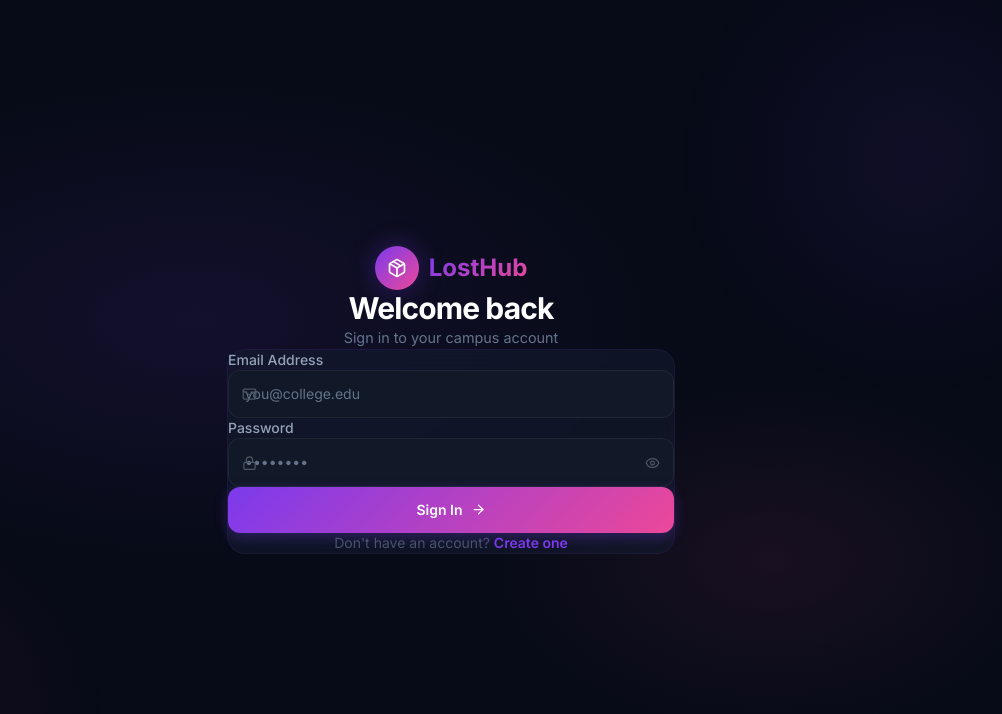
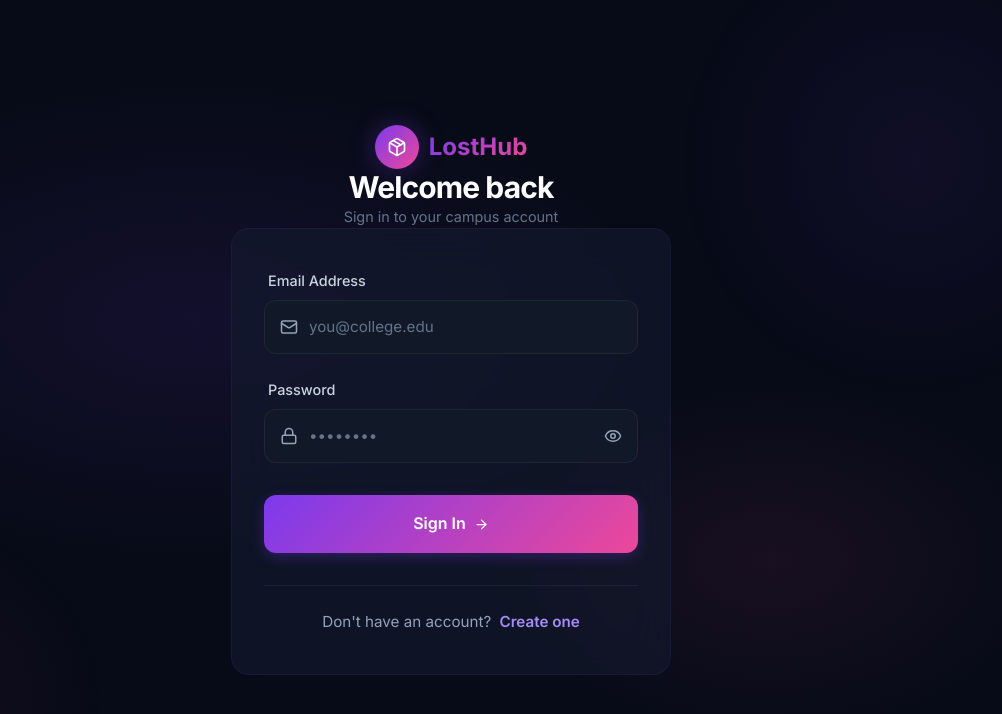
Before and after one commit to Shovit-99/SafeHands, a React (Vite) app in the folder frontend/: page /login in a window 1280 px wide. Shown: the top 714 px of the page, without its empty margins (189-1191 px from the left). Built offline with nearby package versions, Linux system fonts and the light colour scheme; no server answers.

Commit message:
style: Fix AuthPages spacing and icon alignment

```diff
--- a/frontend/src/index.css
+++ b/frontend/src/index.css
@@ -331,15 +331,23 @@ h1, h2, h3, h4, h5, h6 {
 /* ─── Form Inputs ───────────────────────────────────────────────────────────── */
 .input-field {
   width: 100%;
-  padding: 0.75rem 1rem;
+  padding: 0.875rem 1.25rem;
   background: var(--bg-secondary);
   border: 1px solid var(--border-subtle);
   border-radius: var(--radius-md);
   color: var(--text-primary);
   font-family: 'Inter', sans-serif;
-  font-size: 0.875rem;
+  font-size: 0.95rem;
   transition: border-color 0.2s, box-shadow 0.2s;
   outline: none;
+}
+
+.input-with-icon-left {
+  padding-left: 2.75rem;
+}
+
+.input-with-icon-right {
+  padding-right: 2.75rem;
 }
 
 .input-field:focus {
--- a/frontend/src/pages/AuthPages.tsx
+++ b/frontend/src/pages/AuthPages.tsx
@@ -76,15 +76,15 @@ interface InputGroupProps {
 }
 
 const InputGroup: React.FC<InputGroupProps> = ({ label, icon, children }) => (
-  <div>
+  <div style={{ display: 'flex', flexDirection: 'column', gap: '0.5rem' }}>
     <label
-      className="block text-sm font-medium mb-2"
-      style={{ color: '#94a3b8' }}
+      className="block font-medium"
+      style={{ color: '#cbd5e1', fontSize: '0.9rem', paddingLeft: '0.25rem' }}
     >
       {label}
     </label>
     <div className="relative">
-      <div className="absolute left-3.5 top-1/2 -translate-y-1/2" style={{ color: '#4b5563' }}>
+      <div className="absolute left-4 top-1/2 -translate-y-1/2" style={{ color: '#94a3b8' }}>
         {icon}
       </div>
       {children}
@@ -158,22 +158,22 @@ export const LoginPage: React.FC = () => {
 
   return (
     <AuthLayout>
-      <div className="w-full max-w-md">
+      <div style={{ width: '100%', maxWidth: '440px', margin: '0 auto' }}>
         <AuthLogo title="Welcome back" subtitle="Sign in to your campus account" />
 
         <div
-          className="glass-card p-8"
-          style={{ border: '1px solid rgba(124,58,237,0.1)' }}
+          className="glass-card"
+          style={{ border: '1px solid rgba(124,58,237,0.1)', padding: '2.5rem 2rem' }}
         >
           {requires2FA ? (
-            <form onSubmit={handle2FASubmit} className="space-y-5 animate-fadeInUp">
-              <p style={{ color: 'var(--text-secondary)', textAlign: 'center', marginBottom: '1.5rem', fontSize: '0.9rem' }}>
+            <form onSubmit={handle2FASubmit} style={{ display: 'flex', flexDirection: 'column', gap: '1.5rem' }} className="animate-fadeInUp">
+              <p style={{ color: 'var(--text-secondary)', textAlign: 'center', marginBottom: '0.5rem', fontSize: '0.95rem' }}>
                 Your account is protected by two-factor authentication. Please enter the 6-digit code from your authenticator app.
               </p>
-              <InputGroup label="Authentication Code" icon={<Lock size={15} />}>
+              <InputGroup label="Authentication Code" icon={<Lock size={18} />}>
                 <input
                   type="text"
-                  className="input-field pl-10"
+                  className="input-field input-with-icon-left"
                   placeholder="000000"
                   value={twoFaToken}
                   onChange={(e) => setTwoFaToken(e.target.value.replace(/\D/g, '').slice(0, 6))}
@@ -186,7 +186,8 @@ export const LoginPage: React.FC = () => {
               <button
                 type="submit"
                 disabled={loading || twoFaToken.length !== 6}
-                className="btn-primary w-full py-3 mt-2"
+                className="btn-primary w-full"
+                style={{ padding: '1rem', marginTop: '0.5rem', fontSize: '1rem' }}
               >
                 {loading ? (
                   <><Loader2 size={16} className="animate-spin" /> Verifying...</>
@@ -204,11 +205,11 @@ export const LoginPage: React.FC = () => {
               </button>
             </form>
           ) : (
-            <form onSubmit={handleSubmit} className="space-y-5">
-              <InputGroup label="Email Address" icon={<Mail size={15} />}>
+            <form onSubmit={handleSubmit} style={{ display: 'flex', flexDirection: 'column', gap: '1.5rem' }}>
+              <InputGroup label="Email Address" icon={<Mail size={18} />}>
                 <input
                   type="email"
-                  className="input-field pl-10"
+                  className="input-field input-with-icon-left"
                   placeholder="you@college.edu"
                   value={form.email}
                   onChange={(e) => setForm({ ...form, email: e.target.value })}
@@ -218,10 +219,10 @@ export const LoginPage: React.FC = () => {
                 />
               </InputGroup>
 
-              <InputGroup label="Password" icon={<Lock size={15} />}>
+              <InputGroup label="Password" icon={<Lock size={18} />}>
                 <input
                   type={showPass ? 'text' : 'password'}
-                  className="input-field pl-10 pr-10"
+                  className="input-field input-with-icon-left input-with-icon-right"
                   placeholder="••••••••"
                   value={form.password}
                   onChange={(e) => setForm({ ...form, password: e.target.value })}
@@ -232,19 +233,20 @@ export const LoginPage: React.FC = () => {
                 <button
                   type="button"
                   onClick={() => setShowPass(!showPass)}
-                  className="absolute right-3.5 top-1/2 -translate-y-1/2 transition-colors"
-                  style={{ color: '#4b5563' }}
+                  className="absolute right-4 top-1/2 -translate-y-1/2 transition-colors"
+                  style={{ color: '#94a3b8' }}
                   id="toggle-password"
                 >
-                  {showPass ? <EyeOff size={15} /> : <Eye size={15} />}
+                  {showPass ? <EyeOff size={18} /> : <Eye size={18} />}
                 </button>
               </InputGroup>
 
               <button
                 type="submit"
                 disabled={loading}
-                className="btn-primary w-full py-3 mt-2"
+                className="btn-primary w-full"
                 id="login-submit"
+                style={{ padding: '1rem', marginTop: '0.5rem', fontSize: '1rem' }}
               >
                 {loading ? (
                   <><Loader2 size={16} className="animate-spin" /> Signing in...</>
@@ -256,16 +258,18 @@ export const LoginPage: React.FC = () => {
           )}
 
           {!requires2FA && (
-            <p className="text-center text-sm mt-6" style={{ color: '#475569' }}>
+            <div style={{ marginTop: '2rem', textAlign: 'center', borderTop: '1px solid var(--border-subtle)', paddingTop: '1.5rem' }}>
+              <p style={{ color: '#94a3b8', fontSize: '0.95rem' }}>
                 Don&apos;t have an account?{' '}
                 <Link
                   to="/register"
-                className="font-semibold transition-colors"
-                style={{ color: '#7C3AED' }}
+                  className="font-semibold transition-colors hover-lift"
+                  style={{ color: '#a78bfa', marginLeft: '0.25rem' }}
                 >
                   Create one
                 </Link>
               </p>
+            </div>
           )}
         </div>
       </div>
@@ -312,18 +316,18 @@ export const RegisterPage: React.FC = () => {
 
   return (
     <AuthLayout>
-      <div className="w-full max-w-md">
+      <div style={{ width: '100%', maxWidth: '440px', margin: '0 auto' }}>
         <AuthLogo title="Create account" subtitle="Join your campus lost & found network" />
 
         <div
-          className="glass-card p-8"
-          style={{ border: '1px solid rgba(124,58,237,0.1)' }}
+          className="glass-card"
+          style={{ border: '1px solid rgba(124,58,237,0.1)', padding: '2.5rem 2rem' }}
         >
-          <form onSubmit={handleSubmit} className="space-y-5">
-            <InputGroup label="Full Name" icon={<User size={15} />}>
+          <form onSubmit={handleSubmit} style={{ display: 'flex', flexDirection: 'column', gap: '1.5rem' }}>
+            <InputGroup label="Full Name" icon={<User size={18} />}>
               <input
                 type="text"
-                className="input-field pl-10"
+                className="input-field input-with-icon-left"
                 placeholder="Your Name"
                 value={form.name}
                 onChange={(e) => setForm({ ...form, name: e.target.value })}
@@ -333,10 +337,10 @@ export const RegisterPage: React.FC = () => {
               />
             </InputGroup>
 
-            <InputGroup label="College Email" icon={<Mail size={15} />}>
+            <InputGroup label="College Email" icon={<Mail size={18} />}>
               <input
                 type="email"
-                className="input-field pl-10"
+                className="input-field input-with-icon-left"
                 placeholder="you@college.edu"
                 value={form.email}
                 onChange={(e) => setForm({ ...form, email: e.target.value })}
@@ -345,10 +349,10 @@ export const RegisterPage: React.FC = () => {
               />
             </InputGroup>
 
-            <InputGroup label="Password" icon={<Lock size={15} />}>
+            <InputGroup label="Password" icon={<Lock size={18} />}>
               <input
                 type={showPass ? 'text' : 'password'}
-                className="input-field pl-10 pr-10"
+                className="input-field input-with-icon-left input-with-icon-right"
                 placeholder="Min 8 characters"
                 value={form.password}
                 onChange={(e) => setForm({ ...form, password: e.target.value })}
@@ -359,17 +363,17 @@ export const RegisterPage: React.FC = () => {
               <button
                 type="button"
                 onClick={() => setShowPass(!showPass)}
-                className="absolute right-3.5 top-1/2 -translate-y-1/2 transition-colors"
-                style={{ color: '#4b5563' }}
+                className="absolute right-4 top-1/2 -translate-y-1/2 transition-colors"
+                style={{ color: '#94a3b8' }}
               >
-                {showPass ? <EyeOff size={15} /> : <Eye size={15} />}
+                {showPass ? <EyeOff size={18} /> : <Eye size={18} />}
               </button>
             </InputGroup>
 
-            <InputGroup label="Confirm Password" icon={<Lock size={15} />}>
+            <InputGroup label="Confirm Password" icon={<Lock size={18} />}>
               <input
                 type={showPass ? 'text' : 'password'}
-                className="input-field pl-10"
+                className="input-field input-with-icon-left"
                 placeholder="Repeat password"
                 value={form.confirm}
                 onChange={(e) => setForm({ ...form, confirm: e.target.value })}
@@ -381,8 +385,9 @@ export const RegisterPage: React.FC = () => {
             <button
               type="submit"
               disabled={loading}
-              className="btn-primary w-full py-3 mt-2"
+              className="btn-primary w-full"
               id="register-submit"
+              style={{ padding: '1rem', marginTop: '0.5rem', fontSize: '1rem' }}
             >
               {loading ? (
                 <><Loader2 size={16} className="animate-spin" /> Creating account...</>
@@ -392,18 +397,20 @@ export const RegisterPage: React.FC = () => {
             </button>
           </form>
 
-          <p className="text-center text-sm mt-6" style={{ color: '#475569' }}>
+          <div style={{ marginTop: '2rem', textAlign: 'center', borderTop: '1px solid var(--border-subtle)', paddingTop: '1.5rem' }}>
+            <p style={{ color: '#94a3b8', fontSize: '0.95rem' }}>
               Already have an account?{' '}
               <Link
                 to="/login"
-              className="font-semibold transition-colors"
-              style={{ color: '#7C3AED' }}
+                className="font-semibold transition-colors hover-lift"
+                style={{ color: '#a78bfa', marginLeft: '0.25rem' }}
               >
                 Sign in
               </Link>
             </p>
           </div>
         </div>
+      </div>
     </AuthLayout>
   );
 };
```
Lines whose indentation alone changed are shown as unchanged.
